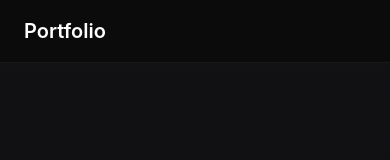
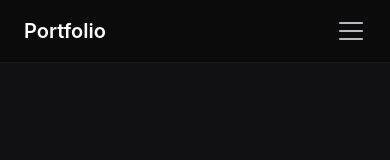
Before and after one commit to raduloov/personal-portfolio-v2, a React (Vite) app: page / in a window 390 px wide. Shown: the top 160 px of the page. Built offline with nearby package versions, Linux system fonts and the light colour scheme.

Commit message:
add mobile navigation

```diff
--- a/src/App.css
+++ b/src/App.css
@@ -827,10 +827,116 @@
   transform: translateX(4px);
 }
 
+/* Hamburger Menu */
+.nav-toggle {
+  display: none;
+  flex-direction: column;
+  justify-content: center;
+  align-items: center;
+  width: 30px;
+  height: 30px;
+  background: transparent;
+  border: none;
+  cursor: pointer;
+  padding: 0;
+  z-index: 1001;
+  position: relative;
+}
+
+.nav-toggle-bar {
+  width: 24px;
+  height: 2px;
+  background: var(--text-secondary);
+  border-radius: 2px;
+  transition: all var(--duration-normal) var(--ease-out);
+  position: absolute;
+  display: block;
+}
+
+.nav-toggle-bar:nth-child(1) {
+  transform: translateY(-8px);
+}
+
+.nav-toggle-bar:nth-child(2) {
+  transform: translateY(0);
+}
+
+.nav-toggle-bar:nth-child(3) {
+  transform: translateY(8px);
+}
+
+.nav-toggle-bar.open:nth-child(1) {
+  transform: rotate(45deg) translateY(0);
+}
+
+.nav-toggle-bar.open:nth-child(2) {
+  opacity: 0;
+  transform: translateX(-20px);
+}
+
+.nav-toggle-bar.open:nth-child(3) {
+  transform: rotate(-45deg) translateY(0);
+}
+
+/* Navigation Overlay */
+.nav-overlay {
+  position: fixed;
+  top: 0;
+  left: 0;
+  right: 0;
+  bottom: 0;
+  background: rgba(0, 0, 0, 0.6);
+  backdrop-filter: blur(4px);
+  z-index: 998;
+  animation: fadeIn var(--duration-fast) var(--ease-out);
+}
+
 /* Responsive */
 @media (max-width: 768px) {
+  .nav-toggle {
+    display: flex;
+  }
+
   .nav-menu {
-    display: none;
+    position: fixed;
+    top: 0;
+    right: -100%;
+    width: 80%;
+    max-width: 300px;
+    height: 100vh;
+    background: rgba(10, 10, 11, 0.98);
+    backdrop-filter: blur(20px);
+    padding: var(--space-20) var(--space-6) var(--space-6);
+    flex-direction: column;
+    align-items: flex-start;
+    gap: var(--space-4);
+    transition: right var(--duration-normal) var(--ease-out);
+    z-index: 999;
+    box-shadow: -10px 0 30px rgba(0, 0, 0, 0.5);
+    border-left: 1px solid rgba(255, 255, 255, 0.05);
+  }
+
+  .nav-menu.active {
+    right: 0;
+  }
+
+  .nav-menu li {
+    width: 100%;
+  }
+
+  .nav-item {
+    display: block;
+    width: 100%;
+    padding: var(--space-4);
+    font-size: var(--text-lg);
+    border-radius: var(--radius-lg);
+    transition: all var(--duration-fast) var(--ease-out);
+  }
+
+  .nav-item:hover,
+  .nav-item.active {
+    background: rgba(255, 159, 67, 0.1);
+    transform: translateX(4px);
   }
 
   .hero-cta {
--- a/src/components/ui/Navigation.tsx
+++ b/src/components/ui/Navigation.tsx
@@ -1,3 +1,5 @@
+import { useState, useEffect } from 'react'
+
 interface NavItem {
   id: string
   label: string
@@ -17,16 +19,47 @@ const navItems: NavItem[] = [
 ]
 
 export function Navigation({ activeSection, onItemClick }: NavigationProps) {
+  const [isMenuOpen, setIsMenuOpen] = useState(false)
+
+  useEffect(() => {
+    if (isMenuOpen) {
+      document.body.style.overflow = 'hidden'
+    } else {
+      document.body.style.overflow = ''
+    }
+
+    return () => {
+      document.body.style.overflow = ''
+    }
+  }, [isMenuOpen])
+
   const handleClick = (e: React.MouseEvent<HTMLAnchorElement>, itemId: string) => {
     e.preventDefault()
     onItemClick(itemId)
+    setIsMenuOpen(false)
+  }
+
+  const toggleMenu = () => {
+    setIsMenuOpen(!isMenuOpen)
   }
 
   return (
+    <>
       <nav className="nav">
         <div className="nav-container">
           <a href="#" className="nav-logo">Portfolio</a>
-        <ul className="nav-menu">
+
+          <button
+            className="nav-toggle"
+            onClick={toggleMenu}
+            aria-label="Toggle navigation menu"
+          >
+            <span className={`nav-toggle-bar ${isMenuOpen ? 'open' : ''}`}></span>
+            <span className={`nav-toggle-bar ${isMenuOpen ? 'open' : ''}`}></span>
+            <span className={`nav-toggle-bar ${isMenuOpen ? 'open' : ''}`}></span>
+          </button>
+
+          <ul className={`nav-menu ${isMenuOpen ? 'active' : ''}`}>
             {navItems.map((item) => (
               <li key={item.id}>
                 <a
@@ -41,5 +74,13 @@ export function Navigation({ activeSection, onItemClick }: NavigationProps) {
           </ul>
         </div>
       </nav>
+      {isMenuOpen && (
+        <div
+          className="nav-overlay"
+          onClick={() => setIsMenuOpen(false)}
+          aria-hidden="true"
+        />
+      )}
+    </>
   )
 }
```
Lines whose indentation alone changed are shown as unchanged.
